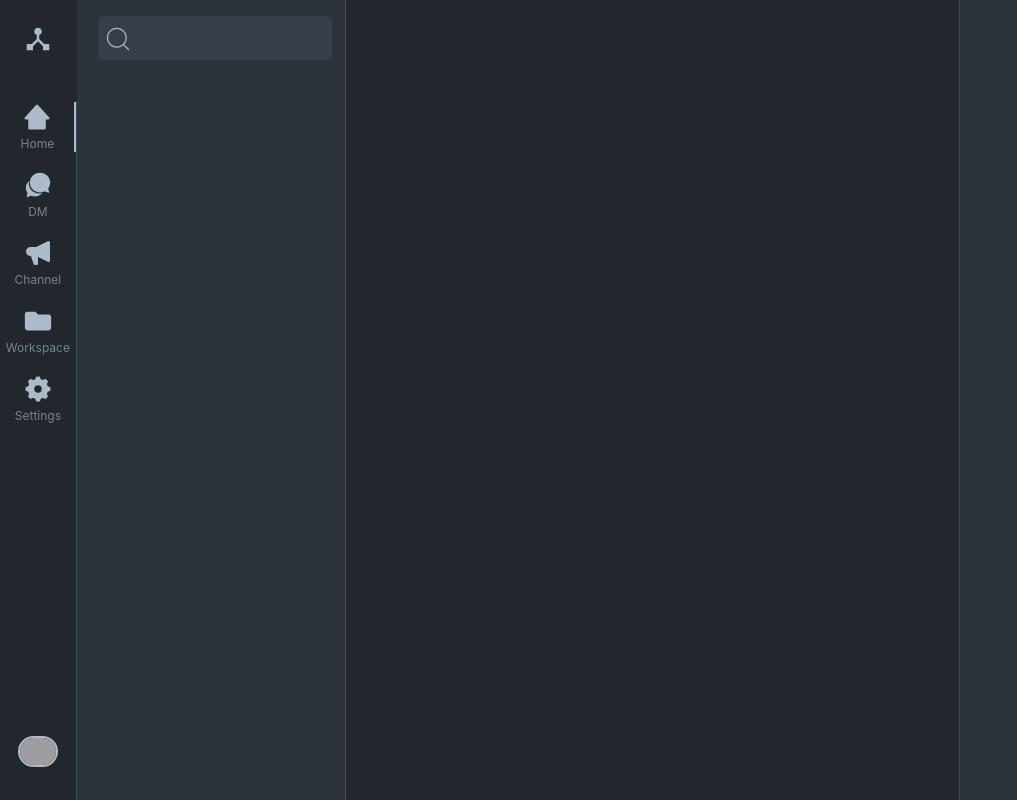
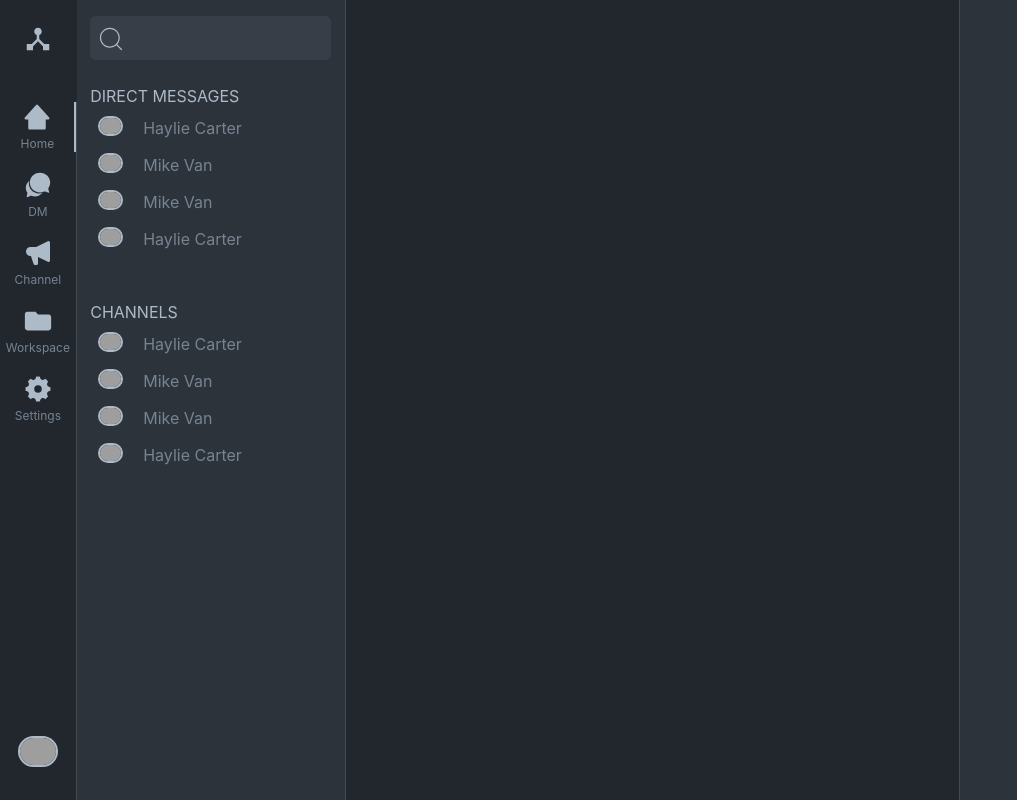
Before and after one commit to Sagni-prog/gitgeeks-frontend, a React (Vite) app: page / in a window 1280 px wide. Shown: the whole page, without its empty margins (0-1017 px from the left). Built offline with nearby package versions, Linux system fonts and the light colour scheme; grey boxes are pictures that could not be loaded.

Commit message:
channel and dm on side bar added

```diff
--- a/src/App.css
+++ b/src/App.css
@@ -54,6 +54,10 @@ body{
   width: 40px;
   height: 40px;
 }
+.profile{
+  width: 25px;
+  height: 25px;
+}
 .canve{
   background-color: #2d333b;
   height: 100vh;
--- /dev/null
+++ b/src/components/Elements/Channels.jsx
@@ -0,0 +1,53 @@
+import React from 'react'
+
+const Channels = () => {
+  return (
+    <div className='flex flex-col justify-start items-start content-center w-[90%] mt-6'>
+      <h1>CHANNELS</h1>
+      <div className='flex flex-col mt-2 ml-2 gap-3 color-secondary'>
+            <div className='flex gap-5'>
+                <div className='bg-secondary  profile cursor-pointer'>
+                    <img src = "https://avatars.githubusercontent.com/u/98890510?s=400&u=5bb16356e20b68aea2928951d56cda9347d5c77c&v=4" className='rounded-full border' />
+                </div>
+
+                <div>
+                  <p>Haylie Carter</p>
+                </div>
+            </div>
+
+            <div className='flex gap-5'>
+                <div className='bg-secondary profile cursor-pointer'>
+                    <img src = "https://avatars.githubusercontent.com/u/98890510?s=400&u=5bb16356e20b68aea2928951d56cda9347d5c77c&v=4" className='rounded-full border' />
+                </div>
+
+                <div>
+                  <p>Mike Van</p>
+                </div>
+            </div>
+
+            <div className='flex gap-5'>
+                <div className='bg-secondary profile cursor-pointer'>
+                    <img src = "https://avatars.githubusercontent.com/u/98890510?s=400&u=5bb16356e20b68aea2928951d56cda9347d5c77c&v=4" className='rounded-full border' />
+                </div>
+
+                <div>
+                  <p>Mike Van</p>
+                </div>
+            </div>
+
+            <div className='flex gap-5'>
+                <div className='bg-secondary  profile cursor-pointer'>
+                    <img src = "https://avatars.githubusercontent.com/u/98890510?s=400&u=5bb16356e20b68aea2928951d56cda9347d5c77c&v=4" className='rounded-full border' />
+                </div>
+
+                <div>
+                  <p>Haylie Carter</p>
+                </div>
+            </div>
+
+        </div>
+    </div>
+  )
+}
+
+export default Channels
--- /dev/null
+++ b/src/components/Elements/DM.jsx
@@ -0,0 +1,53 @@
+import React from 'react'
+
+const DM = () => {
+  return (
+    <div className='flex flex-col justify-start items-start content-center w-[90%] mt-6'>
+      <h1>DIRECT MESSAGES</h1>
+      <div className='flex flex-col mt-2 ml-2 gap-3 color-secondary'>
+            <div className='flex gap-5'>
+                <div className='bg-secondary  profile cursor-pointer'>
+                    <img src = "https://avatars.githubusercontent.com/u/98890510?s=400&u=5bb16356e20b68aea2928951d56cda9347d5c77c&v=4" className='rounded-full border' />
+                </div>
+
+                <div>
+                  <p>Haylie Carter</p>
+                </div>
+            </div>
+
+            <div className='flex gap-5'>
+                <div className='bg-secondary profile cursor-pointer'>
+                    <img src = "https://avatars.githubusercontent.com/u/98890510?s=400&u=5bb16356e20b68aea2928951d56cda9347d5c77c&v=4" className='rounded-full border' />
+                </div>
+
+                <div>
+                  <p>Mike Van</p>
+                </div>
+            </div>
+
+            <div className='flex gap-5'>
+                <div className='bg-secondary profile cursor-pointer'>
+                    <img src = "https://avatars.githubusercontent.com/u/98890510?s=400&u=5bb16356e20b68aea2928951d56cda9347d5c77c&v=4" className='rounded-full border' />
+                </div>
+
+                <div>
+                  <p>Mike Van</p>
+                </div>
+            </div>
+
+            <div className='flex gap-5'>
+                <div className='bg-secondary  profile cursor-pointer'>
+                    <img src = "https://avatars.githubusercontent.com/u/98890510?s=400&u=5bb16356e20b68aea2928951d56cda9347d5c77c&v=4" className='rounded-full border' />
+                </div>
+
+                <div>
+                  <p>Haylie Carter</p>
+                </div>
+            </div>
+
+        </div>
+    </div>
+  )
+}
+
+export default DM
--- a/src/components/Home.jsx
+++ b/src/components/Home.jsx
@@ -6,7 +6,7 @@ import Chat from './Layout/Chat'
 
 const Home = () => {
   return (
-    <div className='flex justify-start content-center	color-primary w-screen	h-screen'>
+    <div className='flex justify-start content-center	color-primary w-screen	h-screen gap-0'>
          <Menu />
          <LeftSideBar />
          <Chat />
--- a/src/components/Layout/LeftSideBar.jsx
+++ b/src/components/Layout/LeftSideBar.jsx
@@ -1,15 +1,19 @@
 import React from 'react'
 import SearchBar from '../Elements/SearchBar'
+import DM from '../Elements/DM'
+import Channels from '../Elements/Channels'
 
 const LeftSideBar = () => {
   return (
-    <div className='flex flex-col h-screen w-[21%] ml-[6%] bg-secondry border-r pl-2'>
+    <div className='flex flex-col h-screen w-[21%] ml-[6%] bg-secondry border-r'>
         <div className='relative search-bar w-[100%] mt-4'>
             <SearchBar />
+
         </div>
 
-        <div className='flex flex-col justify-between content-center'>
-
+        <div className='flex flex-col items-center w-[100%] gap-6'>
+          <DM />
+          <Channels />
         </div>
     </div>
   )
```
